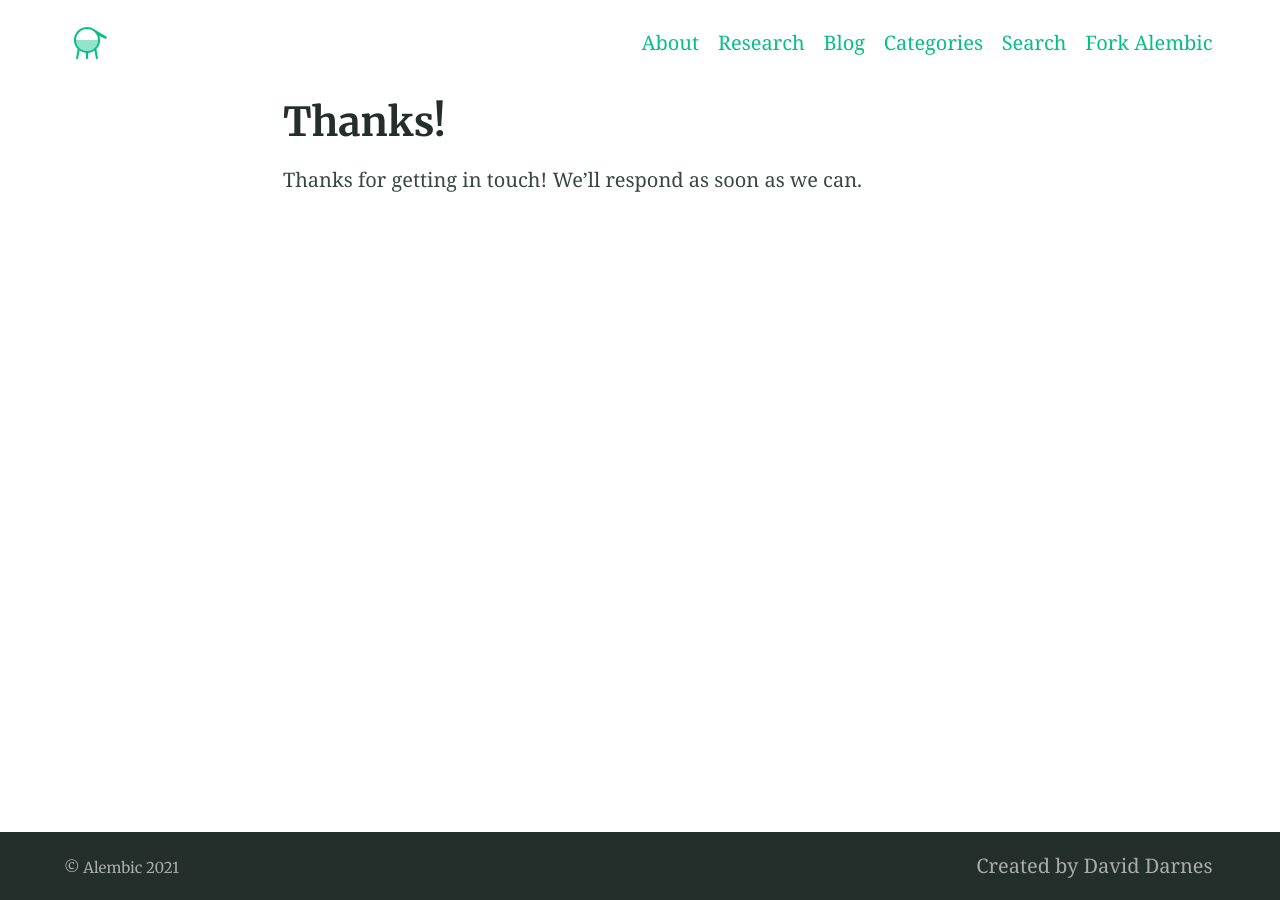
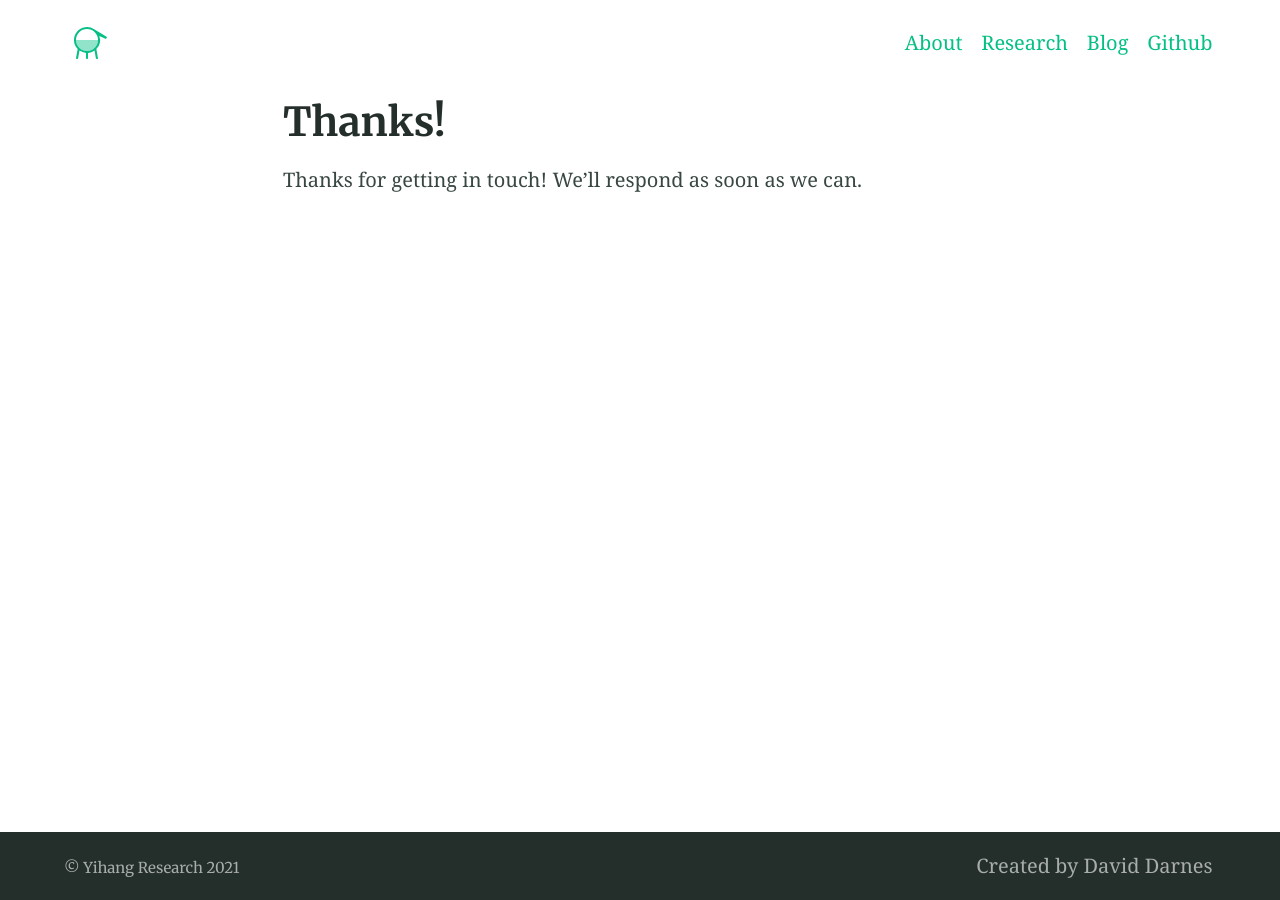
Before and after one commit to yhwang17/yhwang17.github.io, a Jekyll site: the page built from thanks.md, in a window 1280 px wide. Built offline with Jekyll 4.4.1, drawn with Linux system fonts in a browser that asks for light colours.

Commit message:
add title

```diff
--- a/_config.yml
+++ b/_config.yml
@@ -93,13 +93,13 @@ defaults:
 # 7. Site settings
 encoding: utf-8 # Make sure the encoding is right
 lang: en-GB # Set the site language
-title: "Alembic" # Site name or title, also used in jekyll-seo-tag
+title: "Yihang Research" # Site name or title, also used in jekyll-seo-tag
 logo: "/assets/logos/logo.svg" # Site logo, also used in jekyll-seo-tag
 description: "Alembic is a starting point for Jekyll projects. Rather than starting from scratch, this boilerplate is designed to get the ball rolling immediately" # Site description and default description, also used in jekyll-seo-tag
-url: "https://alembic.darn.es" # Site url, also used in jekyll-seo-tag
+url: "https://yhwang17.github.io" # Site url, also used in jekyll-seo-tag
 baseurl: ""
 repo: "https://github.com/daviddarnes/alembic"
-email: "me@daviddarnes.com"
+email: "yhwang17@terpmail.umd.edu"
 # disqus: "alembic-1" # Blog post comments, uncomment the option and set the site ID from your Disqus account
 # date_format: "%-d %B %Y" # Blog post date formatting using placeholder formatting
 # google_analytics: ""
@@ -127,12 +127,10 @@ navigation_header:
   url: /Research/
 - title: Blog
   url: /blog/
-- title: Categories
-  url: /categories/
-- title: Search
-  url: /search/
-- title: Fork Alembic
-  url: https://github.com/daviddarnes/alembic
+#- title: Categories yh
+#  url: /categories/ yh
+- title: Github
+  url: https://github.com/yhwang17
 
 navigation_footer:
 - title: Created by David Darnes
```
Also changed, not shown: 1 other file.
